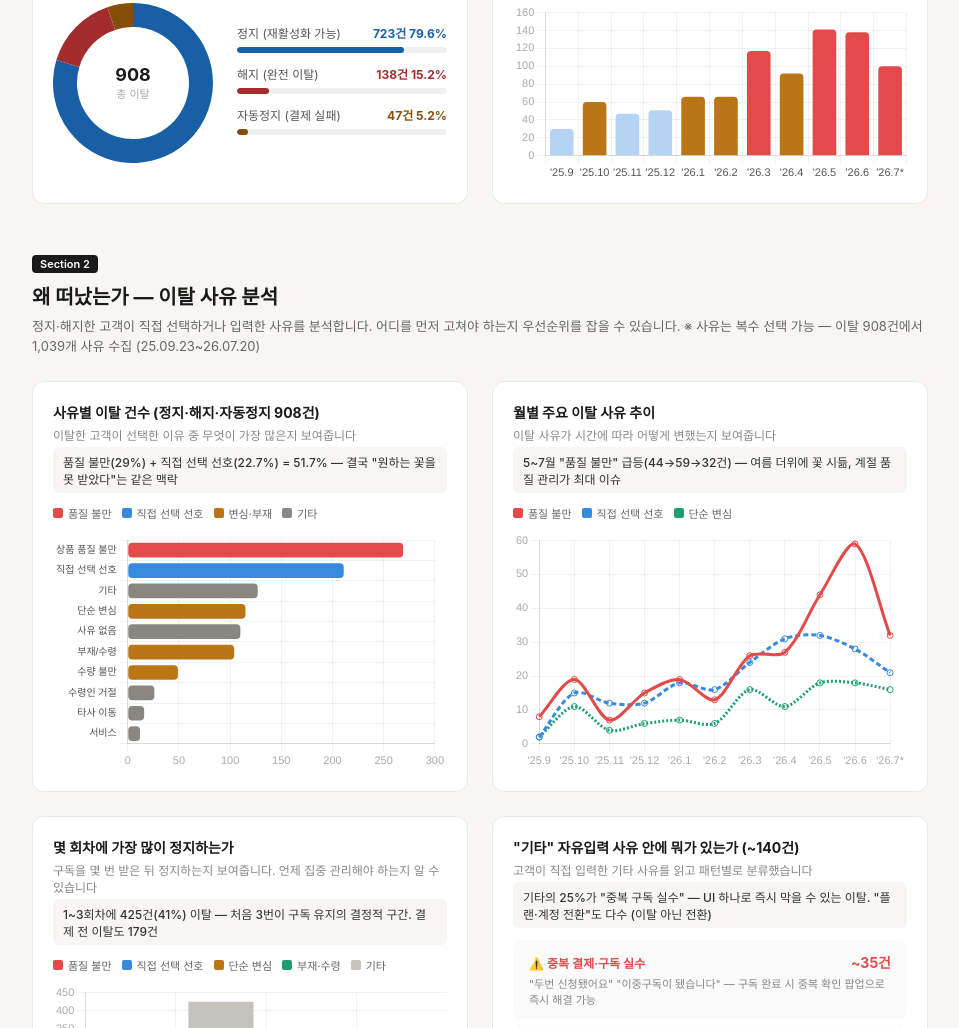
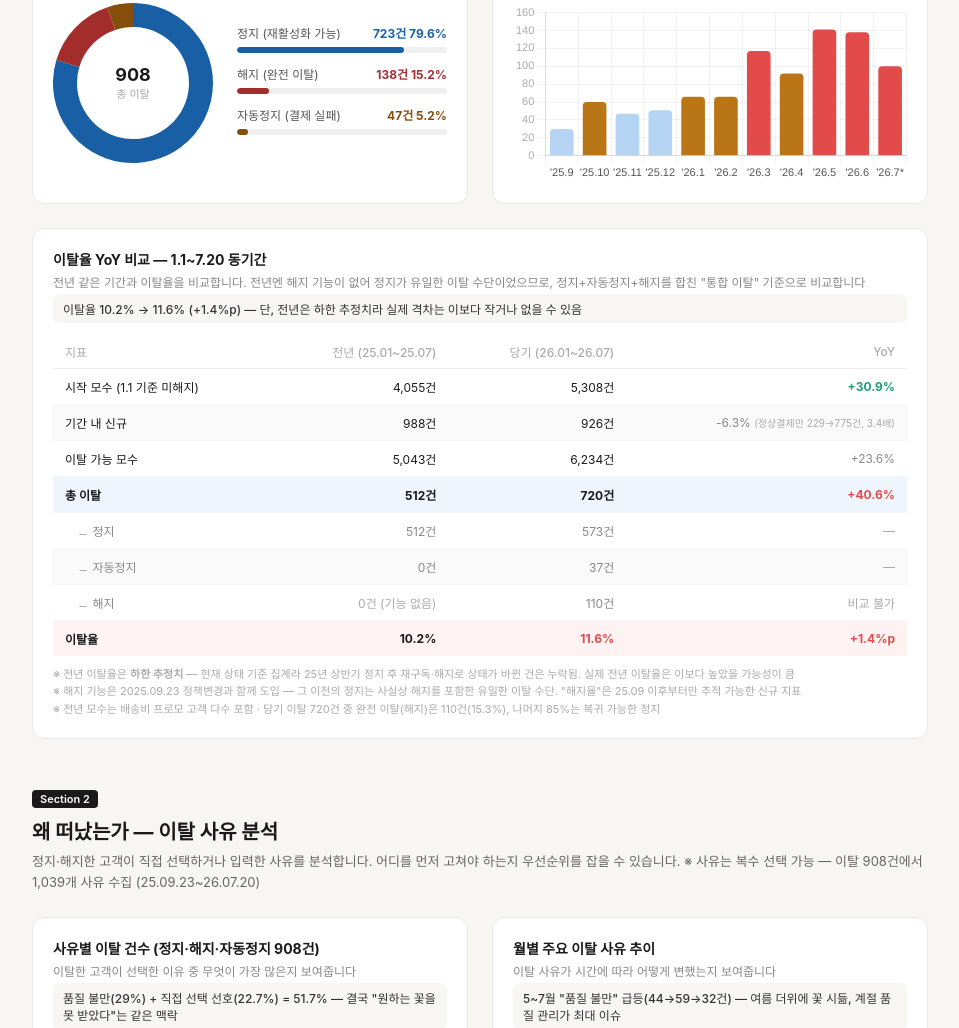
Before and after one commit to SEUNGHO-AHN/conversion-dashboard, a plain HTML site: page subscription-report.html in a window 1280 px wide. Shown: the part 2299-3327 px from the top of the page, without its empty margins (160-1119 px from the left). Drawn offline with nearby package versions, Linux system fonts and the light colour scheme.

Commit message:
섹션 1: 이탈율 YoY 비교 블록 추가 (25.01~07 vs 26.01~07, 통합 이탈 기준)

```diff
--- a/subscription-report.html
+++ b/subscription-report.html
@@ -391,6 +391,36 @@ body { font-family: -apple-system, BlinkMacSystemFont, 'Apple SD Gothic Neo', 'P
       <p class="cb-finding">5월(141건)·6월(138건)이 월평균(83건)의 1.7배 — 여름 초입 이탈 급증, 더위·꽃 시듦과 연관 (사유 텍스트에서 확인)</p>
       <div class="chart-canvas" style="height:180px;"><canvas id="totalMonthlyChart"></canvas></div>
     </div>
+  </div>
+
+  <!-- 이탈율 YoY 비교 -->
+  <div class="chart-box" style="margin-top:1.5rem;">
+    <p class="cb-title" style="margin-bottom:4px;">이탈율 YoY 비교 — 1.1~7.20 동기간</p>
+    <p class="cb-what" style="margin-bottom:4px;">전년 같은 기간과 이탈율을 비교합니다. 전년엔 해지 기능이 없어 정지가 유일한 이탈 수단이었으므로, 정지+자동정지+해지를 합친 "통합 이탈" 기준으로 비교합니다</p>
+    <p class="cb-finding" style="margin-bottom:12px;">이탈율 10.2% → 11.6% (+1.4%p) — 단, 전년은 하한 추정치라 실제 격차는 이보다 작거나 없을 수 있음</p>
+    <table class="data-table">
+      <thead><tr>
+        <th>지표</th>
+        <th class="right">전년 (25.01~25.07)</th>
+        <th class="right">당기 (26.01~26.07)</th>
+        <th class="right">YoY</th>
+      </tr></thead>
+      <tbody>
+        <tr><td>시작 모수 (1.1 기준 미해지)</td><td class="right">4,055건</td><td class="right">5,308건</td><td class="right" style="color:#1D9E75;font-weight:700;">+30.9%</td></tr>
+        <tr class="alt"><td>기간 내 신규</td><td class="right">988건</td><td class="right">926건</td><td class="right" style="color:#888;">-6.3% <span style="font-size:10px;color:#aaa;">(정상결제만 229→775건, 3.4배)</span></td></tr>
+        <tr><td>이탈 가능 모수</td><td class="right">5,043건</td><td class="right">6,234건</td><td class="right" style="color:#888;">+23.6%</td></tr>
+        <tr class="alt highlight"><td style="font-weight:700;">총 이탈</td><td class="right" style="font-weight:700;">512건</td><td class="right" style="font-weight:700;">720건</td><td class="right" style="color:#E24B4A;font-weight:700;">+40.6%</td></tr>
+        <tr><td style="padding-left:1.5rem;color:#888;">﹘ 정지</td><td class="right" style="color:#888;">512건</td><td class="right" style="color:#888;">573건</td><td class="right" style="color:#aaa;">—</td></tr>
+        <tr class="alt"><td style="padding-left:1.5rem;color:#888;">﹘ 자동정지</td><td class="right" style="color:#888;">0건</td><td class="right" style="color:#888;">37건</td><td class="right" style="color:#aaa;">—</td></tr>
+        <tr><td style="padding-left:1.5rem;color:#888;">﹘ 해지</td><td class="right" style="color:#aaa;">0건 (기능 없음)</td><td class="right" style="color:#888;">110건</td><td class="right" style="color:#aaa;">비교 불가</td></tr>
+        <tr class="alt" style="background:#FEF2F2;"><td style="font-weight:700;">이탈율</td><td class="right" style="font-weight:700;">10.2%</td><td class="right" style="font-weight:700;color:#E24B4A;">11.6%</td><td class="right" style="color:#E24B4A;font-weight:700;">+1.4%p</td></tr>
+      </tbody>
+    </table>
+    <p style="font-size:11px;color:#aaa;margin-top:10px;line-height:1.6;">
+      ※ 전년 이탈율은 <strong>하한 추정치</strong> — 현재 상태 기준 집계라 25년 상반기 정지 후 재구독·해지로 상태가 바뀐 건은 누락됨. 실제 전년 이탈율은 이보다 높았을 가능성이 큼<br>
+      ※ 해지 기능은 2025.09.23 정책변경과 함께 도입 — 그 이전의 정지는 사실상 해지를 포함한 유일한 이탈 수단. "해지율"은 25.09 이후부터만 추적 가능한 신규 지표<br>
+      ※ 전년 모수는 배송비 프로모 고객 다수 포함 · 당기 이탈 720건 중 완전 이탈(해지)은 110건(15.3%), 나머지 85%는 복귀 가능한 정지
+    </p>
   </div>
 </div>
 
```
